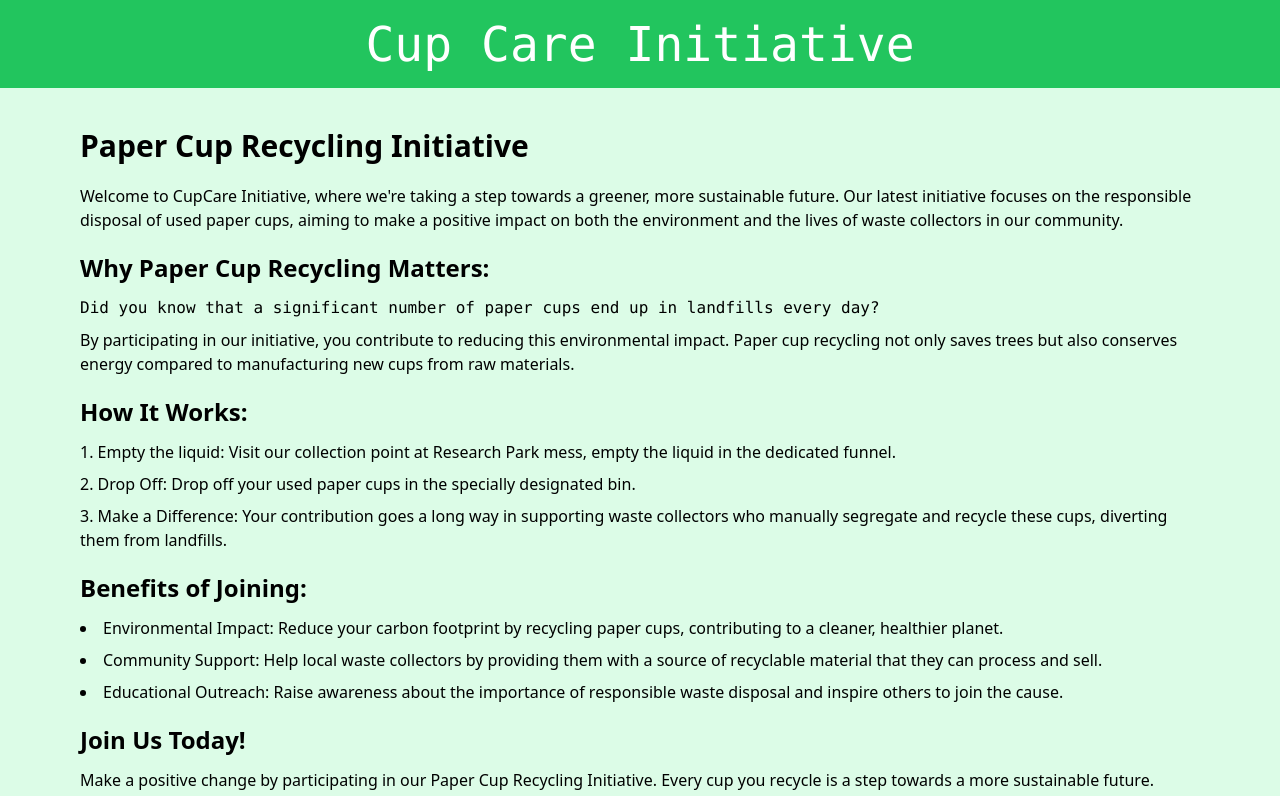
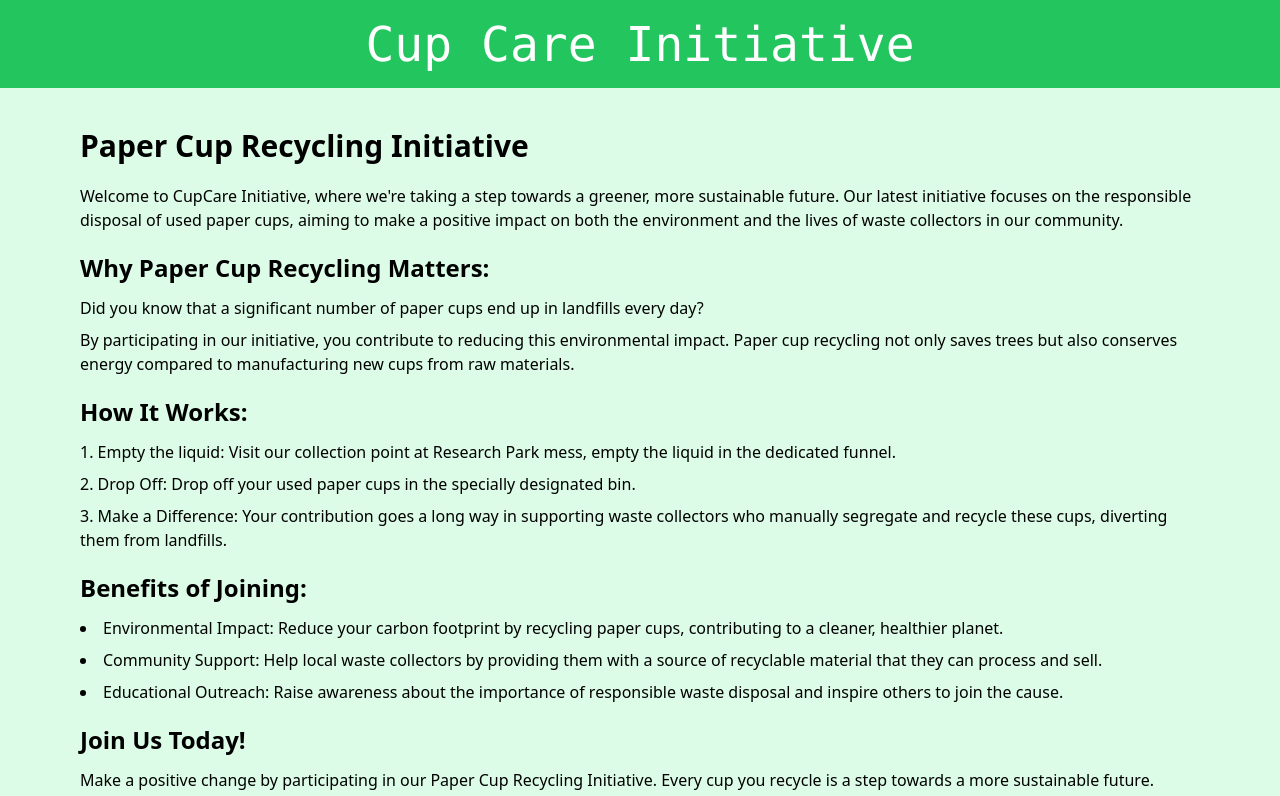
Before and after one commit to aswin-kevin/cup-care, a Next.js app: page / in a window 1280 px wide. Shown: the top 796 px of the page. Built offline with nearby package versions, Linux system fonts and the light colour scheme.

Commit message:
Remove unnecessary class name

```diff
--- a/pages/index.js
+++ b/pages/index.js
@@ -21,7 +21,7 @@
           Why Paper Cup Recycling Matters:
         </h3>
         <p className="mb-5">
-          <div className="font-mono mb-2">
+          <div className="mb-2">
             Did you know that a significant number of paper cups end up in
             landfills every day?
           </div>
```
